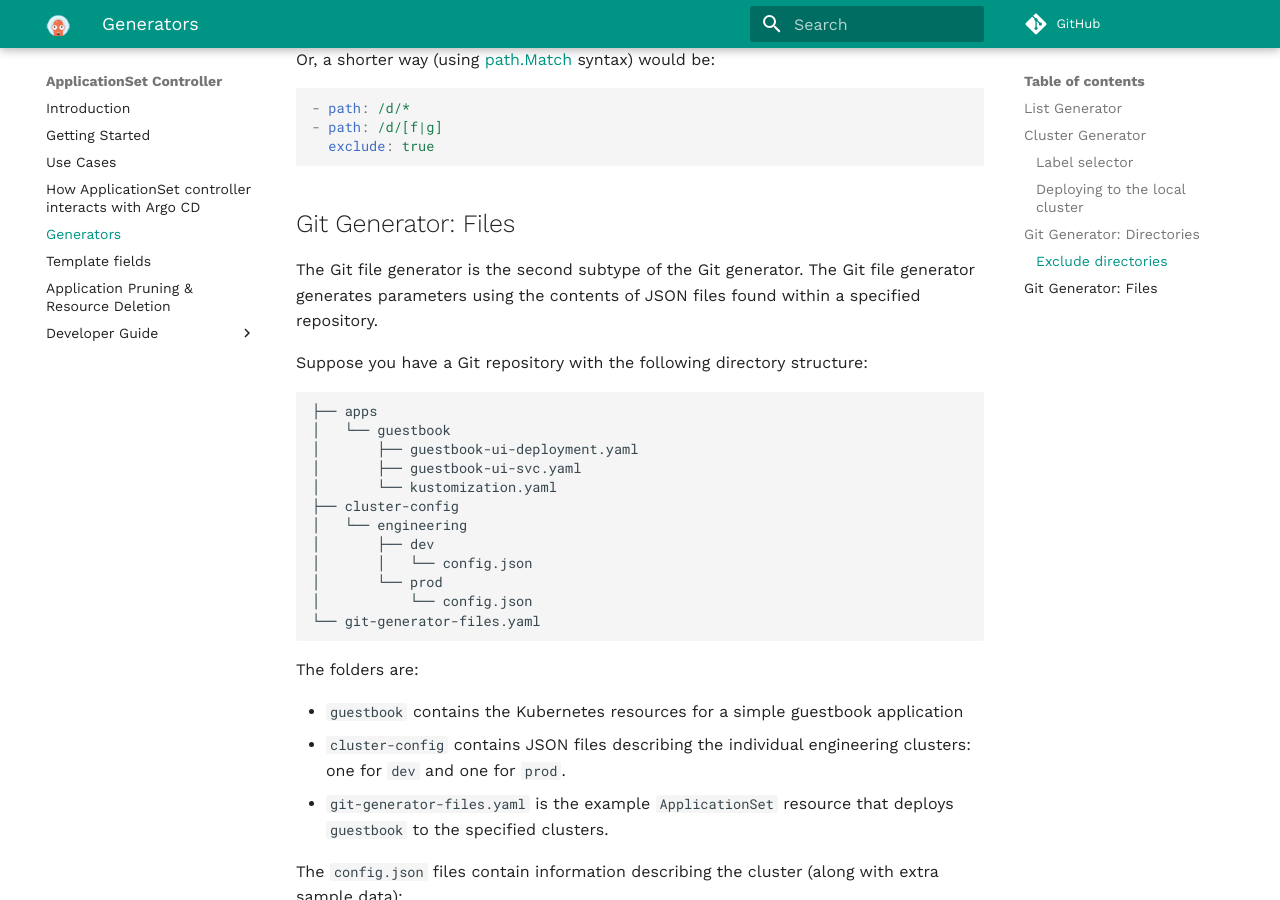
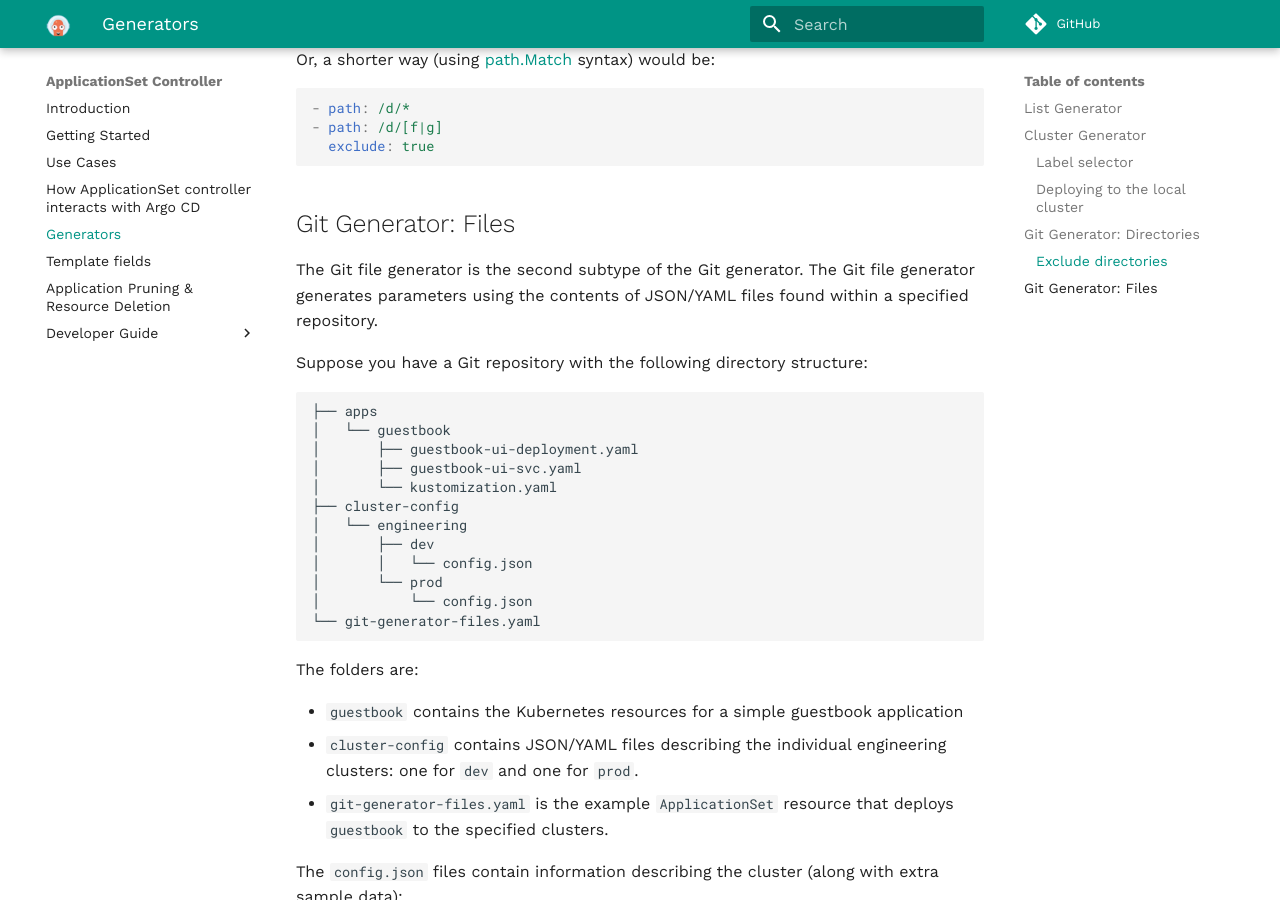
Before and after one commit to argoproj/applicationset, an MkDocs documentation site: the page built from docs/Generators.md, in a window 1280 px wide and 900 px high, scrolled down 7139 px. Built offline with MkDocs 1.6.1 and Material for MkDocs 9.7.7, drawn with Linux system fonts in a browser that asks for light colours; comment, search, counter and statistics services are not loaded; some of the changed text lies outside the part shown.

Commit message:
Update git file generator documentation as yaml is now supported

````diff
--- a/docs/Generators.md
+++ b/docs/Generators.md
@@ -289,7 +289,7 @@ Or, a shorter way (using [path.Match](https://golang.org/pkg/path/#Match) syntax
 
 ## Git Generator: Files
 
-The Git file generator is the second subtype of the Git generator. The Git file generator generates parameters using the contents of JSON files found within a specified repository.
+The Git file generator is the second subtype of the Git generator. The Git file generator generates parameters using the contents of JSON/YAML files found within a specified repository.
 
 Suppose you have a Git repository with the following directory structure:
 ```
@@ -310,7 +310,7 @@ Suppose you have a Git repository with the following directory structure:
 The folders are:
 
 - `guestbook` contains the Kubernetes resources for a simple guestbook application
-- `cluster-config` contains JSON files describing the individual engineering clusters: one for `dev` and one for `prod`.
+- `cluster-config` contains JSON/YAML files describing the individual engineering clusters: one for `dev` and one for `prod`.
 - `git-generator-files.yaml` is the example `ApplicationSet` resource that deploys `guestbook` to the specified clusters.
 
 The `config.json` files contain information describing the cluster (along with extra sample data):
````
Also changed, not shown: other parts of docs/Generators.md (+0 -3 lines).
